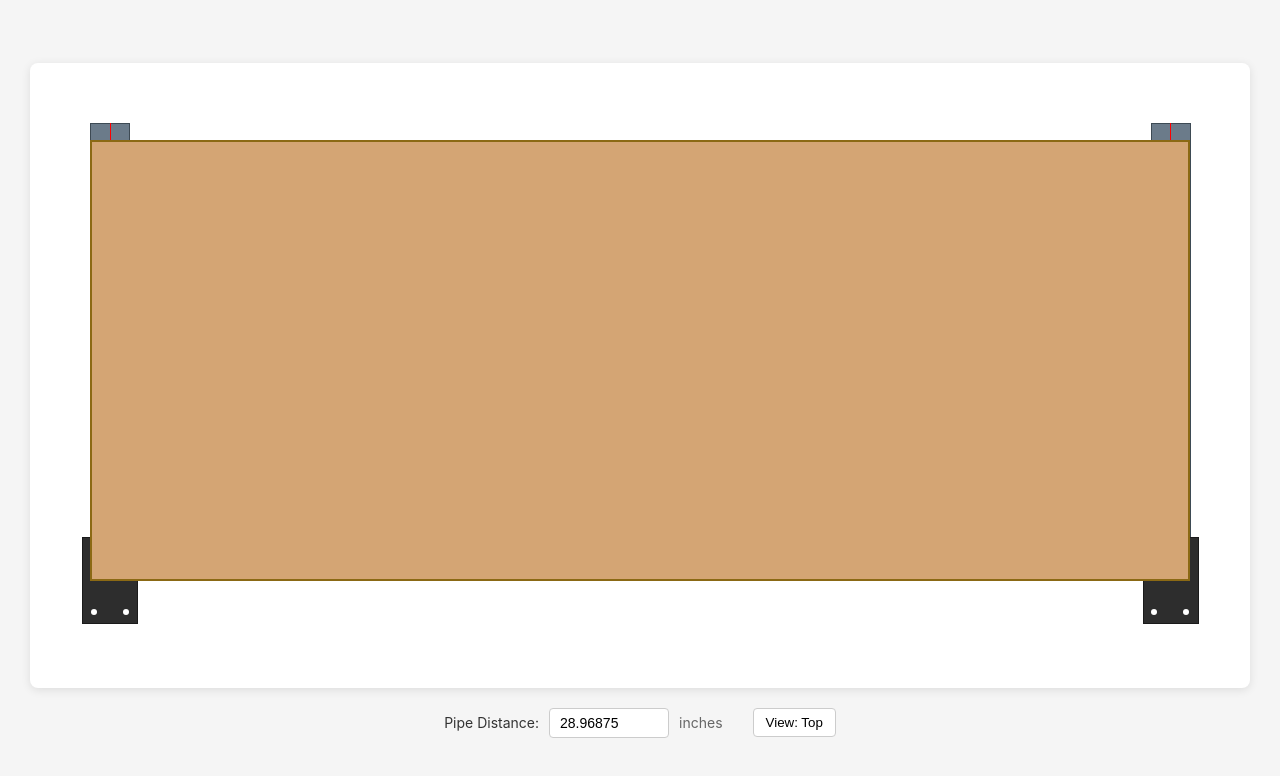
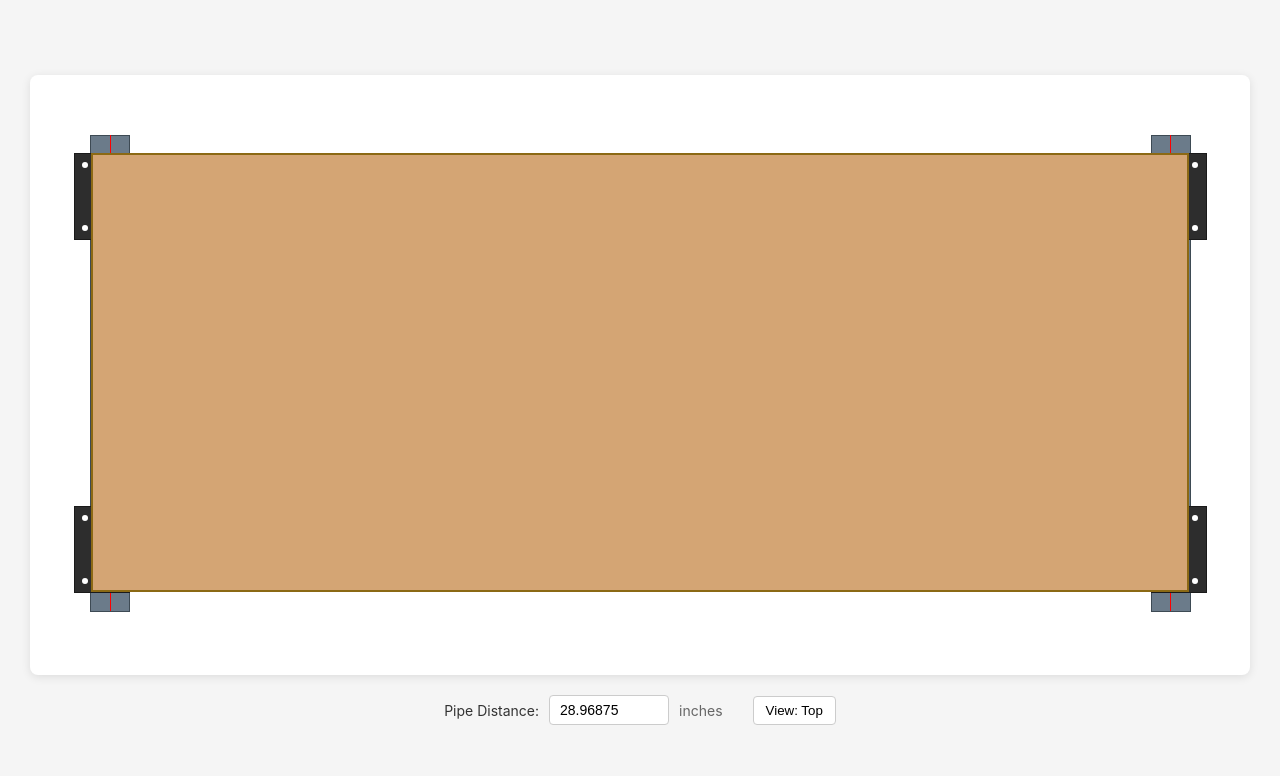
Before and after one commit to cududa/shelf-measure, a plain HTML site: page index.html in a window 1280 px wide. Drawn offline with Linux system fonts and the light colour scheme.

Commit message:
feat: brackets

```diff
--- a/index.html
+++ b/index.html
@@ -80,7 +80,8 @@
                 length: 60 / 25.4,          // 60mm = 2.3622" (along pipe)
                 thickness: 1.5 / 25.4,      // 1.5mm = 0.05906"
                 holeCenter: 8 / 25.4,       // 8mm from edge to hole center = 0.31496"
-                holeDiameter: 4.5 / 25.4    // 4.5mm = 0.17717"
+                holeDiameter: 4.5 / 25.4,   // 4.5mm = 0.17717"
+                holeClearance: 1 / 16       // Keep holes this far inside/outside shelf edges
             },
             precision: 5,
             mmPerInch: 25.4,
@@ -223,7 +224,6 @@
              */
             calculateDimensions() {
                 const pipeRadius = CONFIG.pipe.diameter / 2;
-                const bracketExtension = CONFIG.bracket.length / 2;  // How much bracket extends past shelf
 
                 // Total width = pipe distance + full diameter on each side (for the pipes extending outside)
                 const totalWidth = State.pipeDistance + CONFIG.pipe.diameter;
@@ -231,8 +231,8 @@
                 // Total height depends on view
                 let totalHeight;
                 if (State.view === 'top') {
-                    // Need to fit: pipe overhang at top + shelf depth + bracket extension at bottom
-                    totalHeight = CONFIG.pipe.overhang + CONFIG.shelf.depth + bracketExtension;
+                    // Brackets are now fully under the shelf, so just pipe length
+                    totalHeight = CONFIG.pipe.length;
                 } else {
                     // Front view: bracket thickness + pipe diameter + shelf height
                     totalHeight = CONFIG.bracket.thickness + CONFIG.pipe.diameter + CONFIG.shelf.height;
@@ -460,7 +460,12 @@
                 // Apply opacity
                 ctx.globalAlpha = State.shelfOpacity;
                 this.fillRect(x, y, width, height, CONFIG.colors.shelf);
-                this.strokeRect(x, y, width, height, CONFIG.colors.shelfStroke, 2);
+                // Draw stroke INSIDE the shelf bounds (inset by half stroke width)
+                const strokeWidth = 2;
+                const inset = strokeWidth / 2;
+                ctx.strokeStyle = CONFIG.colors.shelfStroke;
+                ctx.lineWidth = strokeWidth;
+                ctx.strokeRect(x + inset, y + inset, width - strokeWidth, height - strokeWidth);
                 ctx.globalAlpha = 1.0;
             },
 
@@ -469,19 +474,41 @@
             /**
              * Draw a bracket in top view (rectangle with 4 holes)
              * @param {number} xPipeInnerEdge - X position of the pipe's inner edge in inches
-             * @param {boolean} isLeft - true for left bracket, false for right
+             * @param {string} position - 'top' or 'bottom' edge of shelf
+             * @param {boolean} isLeft - true for left pipe brackets, false for right
              */
-            drawBracketTop(xPipeInnerEdge, isLeft) {
+            drawBracketTop(xPipeInnerEdge, position, isLeft) {
                 const ctx = this.ctx;
                 const b = CONFIG.bracket;
 
-                // Bracket is centered on pipe (x-axis) and straddles shelf bottom edge (y-axis)
-                // The bracket's center aligns with the pipe center (inner edge)
-                const bracketCenterX = xPipeInnerEdge;
-                const bracketCenterY = CONFIG.shelf.depth;  // Bottom edge of shelf
+                // Calculate shelf overhang (how much shelf extends past pipe inner edge)
+                const shelfOverhang = (CONFIG.shelf.width - State.pipeDistance) / 2;
 
+                // Distance from bracket center to hole column
+                const holeCenterFromBracketCenter = b.width / 2 - b.holeCenter;
+
+                // Shift bracket so outer holes FULLY clear the shelf edge
+                // Need to account for hole radius + clearance so the entire hole is outside
+                const holeRadius = b.holeDiameter / 2;
+                const shift = shelfOverhang - holeCenterFromBracketCenter + holeRadius + b.holeClearance;
+
+                let bracketCenterX;
+                if (isLeft) {
+                    bracketCenterX = xPipeInnerEdge - shift;  // Shift left
+                } else {
+                    bracketCenterX = xPipeInnerEdge + shift;  // Shift right
+                }
                 const bracketX = bracketCenterX - b.width / 2;
-                const bracketY = bracketCenterY - b.length / 2;
+
+                // Bracket is fully under the shelf, positioned at edge
+                let bracketY;
+                if (position === 'top') {
+                    // Top bracket: top edge aligns with shelf top edge
+                    bracketY = 0;
+                } else {
+                    // Bottom bracket: bottom edge aligns with shelf bottom edge
+                    bracketY = CONFIG.shelf.depth - b.length;
+                }
 
                 const x = this.toPixelX(bracketX);
                 const y = this.toPixelY(bracketY);
@@ -494,7 +521,7 @@
 
                 // Draw 4 holes (2x2 pattern)
                 // Holes are 8mm from each edge
-                const holeRadius = this.toPixels(b.holeDiameter / 2);
+                const holeRadiusPixels = this.toPixels(b.holeDiameter / 2);
                 const holeOffsetX = b.holeCenter;  // From bracket edge
                 const holeOffsetY = b.holeCenter;  // From bracket edge
 
@@ -509,29 +536,44 @@
                 ctx.fillStyle = CONFIG.colors.bracketHole;
                 holes.forEach(hole => {
                     ctx.beginPath();
-                    ctx.arc(this.toPixelX(hole.x), this.toPixelY(hole.y), holeRadius, 0, Math.PI * 2);
+                    ctx.arc(this.toPixelX(hole.x), this.toPixelY(hole.y), holeRadiusPixels, 0, Math.PI * 2);
                     ctx.fill();
                 });
             },
 
             /**
-             * Draw both brackets in top view
+             * Draw all 4 brackets in top view (2 per pipe)
              */
             drawBracketsTop() {
-                this.drawBracketTop(0, true);                    // Left bracket
-                this.drawBracketTop(State.pipeDistance, false); // Right bracket
+                // Left pipe brackets
+                this.drawBracketTop(0, 'top', true);
+                this.drawBracketTop(0, 'bottom', true);
+                // Right pipe brackets
+                this.drawBracketTop(State.pipeDistance, 'top', false);
+                this.drawBracketTop(State.pipeDistance, 'bottom', false);
             },
 
             /**
              * Draw a bracket in front view (thin rectangle on top of pipe)
              * @param {number} xPipeInnerEdge - X position of the pipe's inner edge in inches
+             * @param {boolean} isLeft - true for left pipe bracket, false for right
              */
-            drawBracketFront(xPipeInnerEdge) {
+            drawBracketFront(xPipeInnerEdge, isLeft) {
                 const ctx = this.ctx;
                 const b = CONFIG.bracket;
 
-                // Bracket sits on top of the pipe circle
-                const bracketCenterX = xPipeInnerEdge;
+                // Calculate shift (same as top view)
+                const shelfOverhang = (CONFIG.shelf.width - State.pipeDistance) / 2;
+                const holeCenterFromBracketCenter = b.width / 2 - b.holeCenter;
+                const holeRadius = b.holeDiameter / 2;
+                const shift = shelfOverhang - holeCenterFromBracketCenter + holeRadius + b.holeClearance;
+
+                let bracketCenterX;
+                if (isLeft) {
+                    bracketCenterX = xPipeInnerEdge - shift;
+                } else {
+                    bracketCenterX = xPipeInnerEdge + shift;
+                }
                 const bracketX = bracketCenterX - b.width / 2;
 
                 const x = this.toPixelX(bracketX);
@@ -547,8 +589,8 @@
              * Draw both brackets in front view
              */
             drawBracketsFront() {
-                this.drawBracketFront(0);
-                this.drawBracketFront(State.pipeDistance);
+                this.drawBracketFront(0, true);
+                this.drawBracketFront(State.pipeDistance, false);
             },
 
             /**
@@ -575,7 +617,12 @@
                 // Apply opacity
                 ctx.globalAlpha = State.shelfOpacity;
                 this.fillRect(x, y, width, height, CONFIG.colors.shelf);
-                this.strokeRect(x, y, width, height, CONFIG.colors.shelfStroke, 2);
+                // Draw stroke INSIDE the shelf bounds (inset by half stroke width)
+                const strokeWidth = 2;
+                const inset = strokeWidth / 2;
+                ctx.strokeStyle = CONFIG.colors.shelfStroke;
+                ctx.lineWidth = strokeWidth;
+                ctx.strokeRect(x + inset, y + inset, width - strokeWidth, height - strokeWidth);
                 ctx.globalAlpha = 1.0;
             },
 
```
